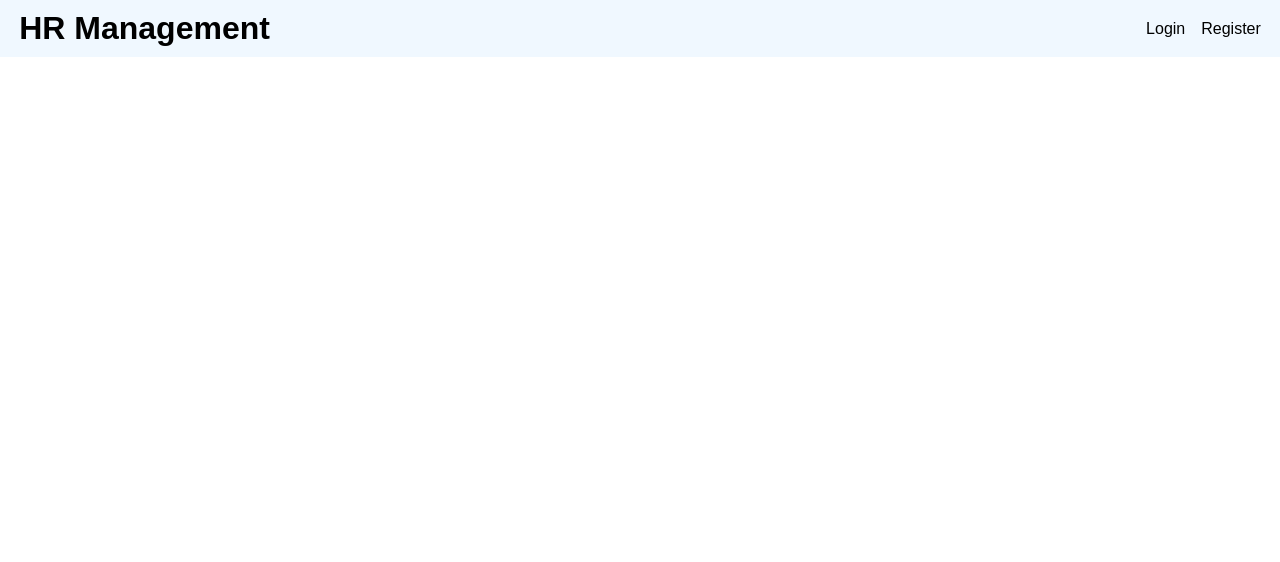
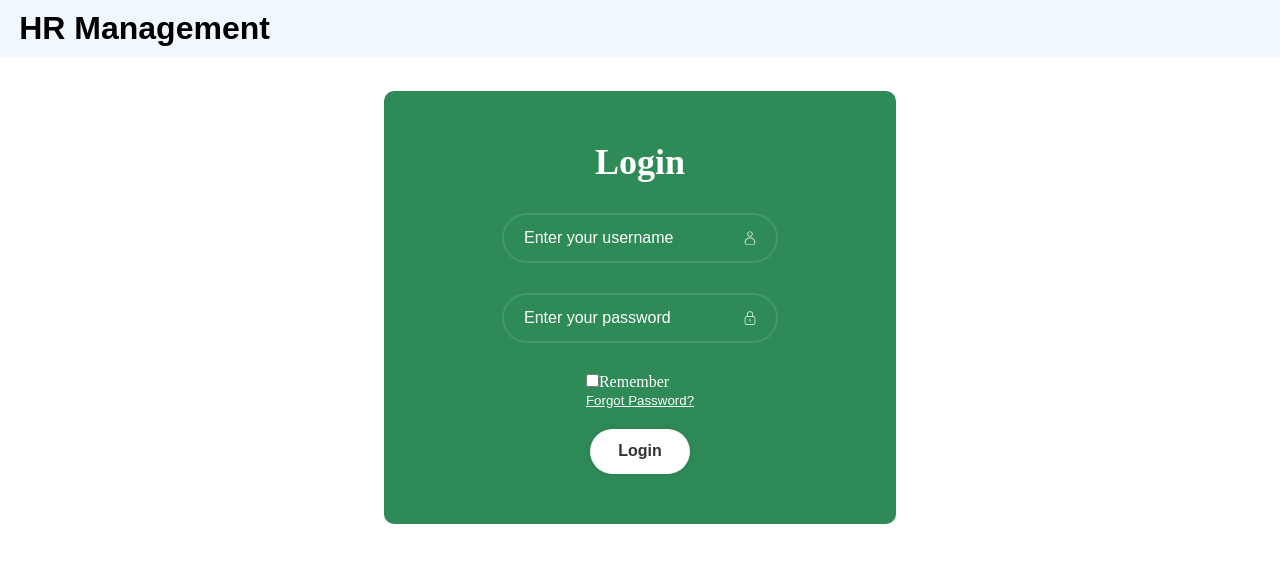
Before and after one commit to Boblee14/team-c-pro-hr-management, a React (Vite) app in the folder frontend/pro-hr/: page / in a window 1280 px wide. Shown: the top 562 px of the page. Built offline with nearby package versions, Linux system fonts and the light colour scheme.

Commit message:
styled login page

```diff
--- a/frontend/pro-hr/package.json
+++ b/frontend/pro-hr/package.json
@@ -15,6 +15,7 @@
     "react": "^18.2.0",
     "react-dom": "^18.2.0",
     "react-icon": "^1.0.0",
+    "react-icons": "^5.2.1",
     "react-router-dom": "^6.23.1"
   },
   "devDependencies": {
@@ -25,6 +26,7 @@
     "eslint-plugin-react": "^7.34.1",
     "eslint-plugin-react-hooks": "^4.6.0",
     "eslint-plugin-react-refresh": "^0.4.6",
+    "gh-pages": "^6.1.1",
     "vite": "^5.2.0"
   }
 }
--- a/frontend/pro-hr/src/App.jsx
+++ b/frontend/pro-hr/src/App.jsx
@@ -11,9 +11,9 @@ function App() {
     <>
       <Navbar />
       <Routes>
-        <Route path="/" element={<Home />} />
-        <Route path="/login" element={<Login />} />
-        <Route path="/register" element={<Register />} />
+        {/* <Route path="/" element={<Home />} /> */}
+        <Route path="/" element={<Login />} />
+        {/* <Route path="/register" element={<Register />} /> */}
         <Route path="/forgot-password" element={<ForgotPassword />} />
       </Routes>
     </>
--- a/frontend/pro-hr/src/components/Navbar/Navbar.jsx
+++ b/frontend/pro-hr/src/components/Navbar/Navbar.jsx
@@ -10,10 +10,10 @@ const Navbar = () => {
         </Link>
       </div>
 
-      <div className="link-style-div">
+      {/* <div className="link-style-div">
         <Link to="/login" className="link-style">Login</Link>
         <Link to="/register" className="link-style">Register</Link>
-      </div>
+      </div> */}
     </div>
   )
 }
--- a/frontend/pro-hr/src/pages/Login/Login.css
+++ b/frontend/pro-hr/src/pages/Login/Login.css
@@ -0,0 +1,106 @@
+ .wrapper{
+    height: 500px;
+    width: 100%;
+    display: flex;
+    align-items: center;
+ }
+
+
+   .wrapper.active.from-box.Login{
+       transition: translate .18s ease;
+       translate: 0;
+   }
+   .wrapper.active.from-box.login{
+       transition: none;
+       translate: -400px;
+   }
+   .wrapper.from-box register{
+       position: absolute;
+       transition: none;
+       translate: 400px;
+   }
+   .wrapper.active.from-box.register{
+       transition: translate .18s ease;
+       translate: 0;
+   }
+   .input-box input::placeholder {
+    color: #fff;
+}
+
+.from-box{
+    margin: 0 auto;
+    width: 40%;
+    background-color: seagreen;
+    display: flex;
+    flex-direction: column;
+    align-items: center;
+    border-radius: 10px;
+    color:#fff;
+    padding: 50px 0;
+}
+.input-box input {
+    width: 100%;
+    height: 100%;
+    background: transparent;
+    border: none;
+    outline: none;
+    border: 2px solid rgba(255, 255, 255, .1);
+    border-radius: 40px;
+    font-size: 16px;
+    color: #fff;
+    padding:  20px 45px 20px 20px;
+}
+
+.input-box input::placeholder {
+    color: #fff;
+}
+
+.input-box .icon{
+    position: absolute;
+    right: 20px;
+    top: 50%;
+    translate: 0 -50%;
+    font-size: 16px;
+}
+
+form h1{
+    font-size: 36px;
+    text-align: center;
+}
+form .input-box {
+    position: relative;
+    width: 100%;
+    height: 50px;
+    margin: 30px 0;
+}
+
+.btn{
+    width: 100px;
+    height: 45px;
+    background-color: #fff;
+    border: none;
+    outline: none;
+    border-radius: 40px;
+    box-shadow: 0 0 10px rgba(0, 0, 0, .1);
+    cursor: pointer;
+    font-size: 16px;
+    color: #333;
+    font-weight: 700;
+    margin: 0 auto;
+    margin-top: 20px;
+}
+
+from .remember-forgot{
+    display: flex;
+    justify-content: space-between;
+    font-size: 14.5px;
+    margin: -15px 0 15px;
+}
+
+.Remember-forgot button{
+    background-color: seagreen;
+    border: none;
+    text-decoration: underline;
+    color: white;
+    cursor: pointer;
+}
--- a/frontend/pro-hr/src/pages/Login/Login.jsx
+++ b/frontend/pro-hr/src/pages/Login/Login.jsx
@@ -1,6 +1,7 @@
 import { CiUser, CiLock } from "react-icons/ci";
 import { Link } from 'react-router-dom';
-import '../Register/Register.css';
+// import '../Register/Register.css';
+import './Login.css'
 
 const Login = () => {
 
@@ -25,21 +26,24 @@ const Login = () => {
                         <CiLock className='icon' />
                     </div>
 
-                    <button type="submit">Login</button>
+
                 </form>
 
-                <div className='register-link'>
+                {/* <div className='register-link'>
                     <Link to="/register">
                         <button type="button">Don&apos;t have an account?</button>
                     </Link>
-                </div>
+                </div> */}
                 <div className="Remember-forgot">
-                    <label>Remember</label>
+
                     <input type="checkbox" />
+                    <label>Remember</label><br>
+                    </br>
                     <Link to="/forgot-password">
                         <button type="button">Forgot Password?</button>
                     </Link>
                 </div>
+                <button type="submit" className="btn">Login</button>
             </div>
 
         </div>
```
Also changed, not shown: 1 other file (tests, documents, lock files or other folders).
